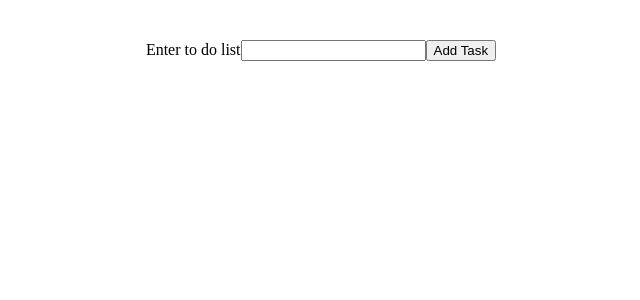
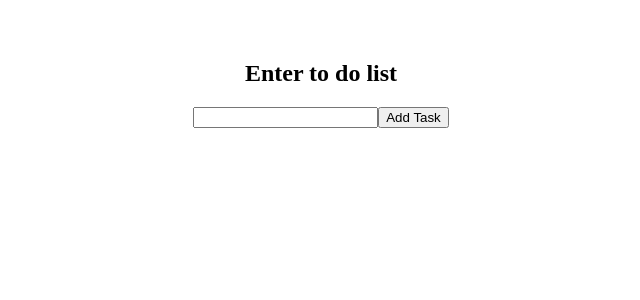
Before and after one commit to SupaluckSingjan/React-SimpleTodo, a React (Vite) app: page / in a window 1280 px wide. Shown: the top 300 px of the page, without its empty margins (319-959 px from the left). Built offline with nearby package versions, Linux system fonts and the light colour scheme.

Commit message:
Add Task

```diff
--- a/src/Components/Task.jsx
+++ b/src/Components/Task.jsx
@@ -3,17 +3,31 @@ import { useState } from "react"
 const Task = () => {
 
     const [todoList, setTodoList] = useState([]);
-    const [task, setTask] = useState("");
+    const [newTask, setNewTask] = useState("");
+
+    const handleChange = (event) => {
+      setNewTask(event.target.value);
+    }
+
+    const addTask = () => {
+      setTodoList([...todoList, newTask]);
+    }
 
     return <>
-    <form className="addTask">
-        <label>Enter to do list
-          <input type="text" />
-          <input type="button" value="Add Task" />
-        </label>
-      </form>
+
+    {/* Add a single Todo list. */}
+    <div className="addTask">
+        <h2>Enter to do list</h2>
+          <input onChange={handleChange} />
+          <button onClick={addTask}>Add Task</button>
+
+      </div>
+
+      {/* Show the Todo list. */}
       <div className="todo-list">
-
+        {todoList.map((task) => {
+          return <div>{task}</div>
+        })}
       </div>
     </>
 }
```
